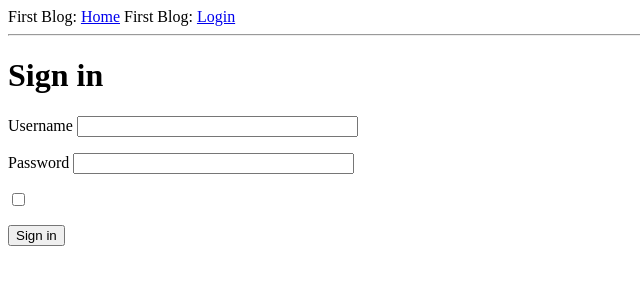
After one commit to Skilur1983/First, a Flask app: page /login in a window 1280 px wide. The commit adds this page. Shown: the top 300 px of the page, without its empty margins (0-640 px from the left). Run offline with Flask 2, Linux system fonts and the light colour scheme.

Commit message:
2nd comm

```diff
--- a/app/__init__.py
+++ b/app/__init__.py
@@ -1,4 +1,7 @@
 from flask import Flask
-print(__name__)
+from config import Config
+
 app = Flask(__name__)
+app.config.from_object(Config)
+
 from app import routes
--- /dev/null
+++ b/app/forms.py
@@ -0,0 +1,9 @@
+from flask_wtf import FlaskForm
+from wtforms import StringField, PasswordField, BooleanField, SubmitField
+from wtforms.validators import DataRequired
+
+class LoginForm(FlaskForm):
+    username = StringField('Username', validators=[DataRequired()])
+    password = PasswordField('Password', validators=[DataRequired()])
+    remember_me = BooleanField('Remember me')
+    submit = SubmitField('Sign in')
--- a/app/routes.py
+++ b/app/routes.py
@@ -1,5 +1,7 @@
 from flask import render_template
 from app import app
+from app.forms import LoginForm
+from flask import render_template, flash, redirect
 
 @app.route('/')
 @app.route('/index')
@@ -20,3 +22,13 @@ def index():
         }
     ]
     return render_template('index.html', title = 'Fuck off', user = user, posts = posts)
+
+@app.route('/login', methods=['GET', 'POST'])
+def login():
+    form = LoginForm()
+    if form.validate_on_submit():
+        flash('Login requested for user {}, remember_me = {}'.format(
+            form.username.data, form.remember_me.data
+        ))
+        return redirect('/index')
+    return render_template('Login.html', title = 'Sign In', form = form)
--- /dev/null
+++ b/app/templates/Login.html
@@ -0,0 +1,18 @@
+{% extends "base.html" %}
+
+{% block content %}
+    <h1>Sign in</h1>
+    <form action="" method="post">
+        {{ form.hidden_tag() }}
+        <p>
+            {{ form.username.label }}
+            {{ form.username(size = 32) }}
+        </p>
+        <p>
+            {{ form.password. label }}
+            {{ form.password(size = 32) }}
+        </p>
+        <p>{{ form.remember_me() }}</p>
+        <p>{{ form.submit() }}</p>
+    </form>
+{% endblock %}
--- a/app/templates/base.html
+++ b/app/templates/base.html
@@ -8,7 +8,8 @@
     </head>
     <body>
         <div>
-            Microblog: <a href="/index">Home</a>
+            First Blog: <a href="/index">Home</a>
+            First Blog: <a href="/login">Login</a>
         </div>
         <hr>
         {% block content %}{% endblock %}
--- /dev/null
+++ b/config.py
@@ -0,0 +1,4 @@
+import os
+
+class Config(object):
+    SECRET_KEY = os.environ.get('SECRET_KEY') or 'fuck_off'
```
